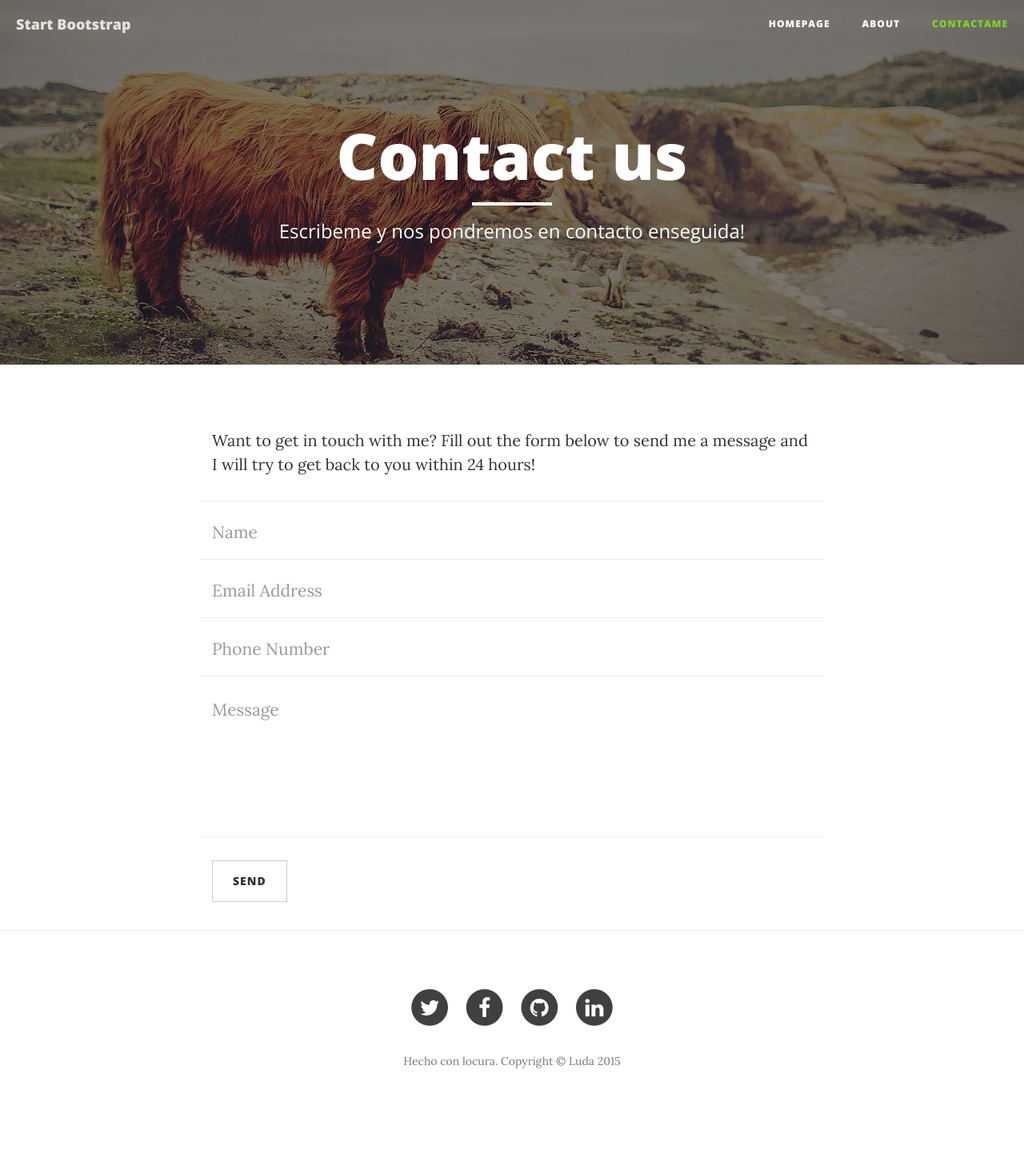
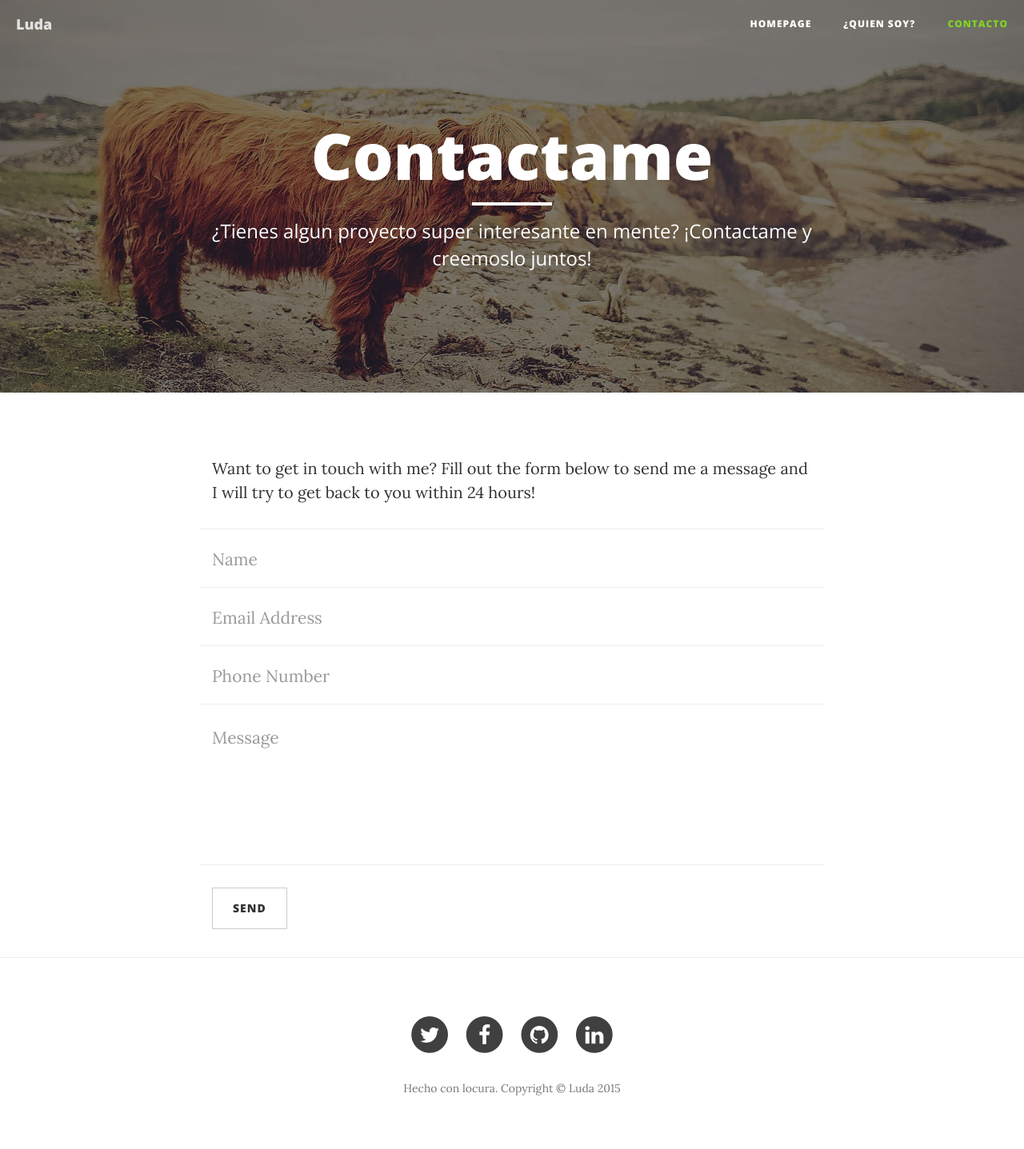
Before and after one commit to Luda16-zz/luda16.github.io, a Jekyll site: the page built from contact.html, in a window 1280 px wide. Shown: the whole page at 80% size. Built offline with Jekyll 4.4.1, drawn with Linux system fonts in a browser that asks for light colours; nearby versions of some CDN libraries; Markdown is read by kramdown in place of the engine named in the settings; comment, search, counter and statistics services are not loaded; before the commit the page ends 1403 px from its top, so only the background shows below that.

```diff
--- a/_includes/nav.html
+++ b/_includes/nav.html
@@ -8,7 +8,7 @@
                 <span class="icon-bar"></span>
                 <span class="icon-bar"></span>
             </button>
-            <a class="navbar-brand" href="{{site.url}}/index.html">Start Bootstrap</a>
+            <a class="navbar-brand" href="{{site.url}}/index.html">Luda</a>
         </div>
 
         <!-- Collect the nav links, forms, and other content for toggling -->
--- a/about.html
+++ b/about.html
@@ -1,7 +1,7 @@
 ---
 layout: default
-title: "About"
-navigationName: "About"
+title: "Acerca de"
+navigationName: "¿Quien soy?"
 description: "Get to know more about us."
 coverImg: "about-bg.jpg"
 group: "navigation"
--- a/contact.html
+++ b/contact.html
@@ -1,8 +1,8 @@
 ---
 layout: default
-title: "Contact us"
-navigationName: "Contactame"
-description: "Escribeme y nos pondremos en contacto enseguida!"
+title: "Contactame"
+navigationName: "Contacto"
+description: "¿Tienes algun proyecto super interesante en mente? ¡Contactame y creemoslo juntos!"
 coverImg: "contact-bg.jpg"
 group: "navigation"
 order: 3
--- a/index.html
+++ b/index.html
@@ -1,7 +1,7 @@
 ---
 layout: default
 title: "Luda's Blog"
-navigationName: "Homepage"
+navigationName: "Blog"
 description: "Tecnologia y codigo con un toque de locura"
 coverImg: "Hello-World.jpg"
 ---
```
Also changed, not shown: img/coolors.png (added), img/coolors_1.png (added).
